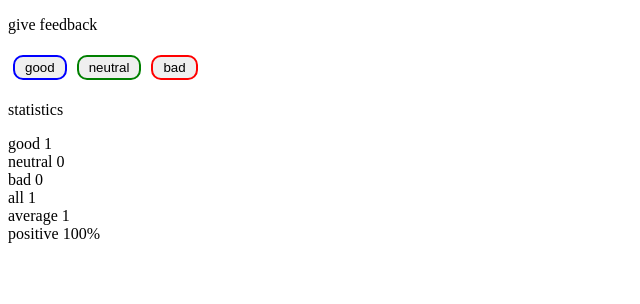
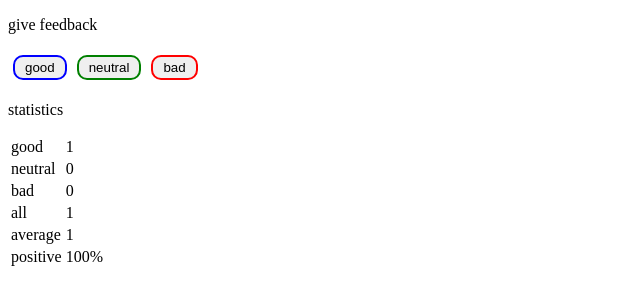
Before and after one commit to skhswe99/unicafe, a React (Create React App) app: page / in a window 1280 px wide. Both pictures are taken after a click on the button "good". Shown: the top 304 px of the page, without its empty margins (0-640 px from the left). Built offline with nearby package versions, Linux system fonts and the light colour scheme.

Commit message:
change display of statistics into a table

```diff
--- a/src/App.js
+++ b/src/App.js
@@ -11,19 +11,23 @@ const Button = ({handleClick, text}) => {
 
 const StatisticLine = ({text, value}) => {
   return(
-    <li>{text} {value}</li>
+    <>
+      <td>{text}</td><td>{value}</td>
+    </>
   )
 }
 const Statistics = (props) => {
   return(
-    <ul>
-      <StatisticLine text='good' value={props.good} />
-      <StatisticLine text='neutral' value={props.neutral} />
-      <StatisticLine text='bad' value={props.bad} />
-      <StatisticLine text='all' value={props.sum} />
-      <StatisticLine text='average' value={(props.good - props.bad)/props.sum} />
-      <StatisticLine text='positive' value={`${props.good/props.sum*100}%`} />
-    </ul>
+    <table>
+      <tbody>
+        <tr><StatisticLine text='good' value={props.good} /></tr>
+        <tr><StatisticLine text='neutral' value={props.neutral} /></tr>
+        <tr><StatisticLine text='bad' value={props.bad} /></tr>
+        <tr><StatisticLine text='all' value={props.sum} /></tr>
+        <tr><StatisticLine text='average' value={(props.good - props.bad)/props.sum} /></tr>
+        <tr><StatisticLine text='positive' value={`${props.good/props.sum*100}%`} /></tr>
+        </tbody>
+    </table>
   )
 }
 const App = () => {
@@ -51,22 +55,15 @@ const App = () => {
   return (
     <div>
       <p>give feedback</p>
-
       <Button handleClick={handleGood} text='good'/>
       <Button handleClick={handleNeutral} text='neutral'/>
       <Button handleClick={handleBad} text='bad'/>
       <p>statistics</p>
 
       {sum > 0 ?
-        <ul> {/*conditional rendering*/}
-          {/* <li>good {good}</li>
-          <li>neutral {neutral}</li>
-          <li>bad {bad}</li>
-          <li>all {sum}</li>
-          <li>average {(good - bad) / sum }</li>
-          <li>positive {`${good/sum*100}%`}</li> */}
-          <Statistics good={good} neutral={neutral} bad={bad} sum={sum} />
-        </ul>
+        <> {/*conditional rendering*/}
+            <Statistics good={good} neutral={neutral} bad={bad} sum={sum} />
+        </>
       :
         <p>
           No feedback given
```
